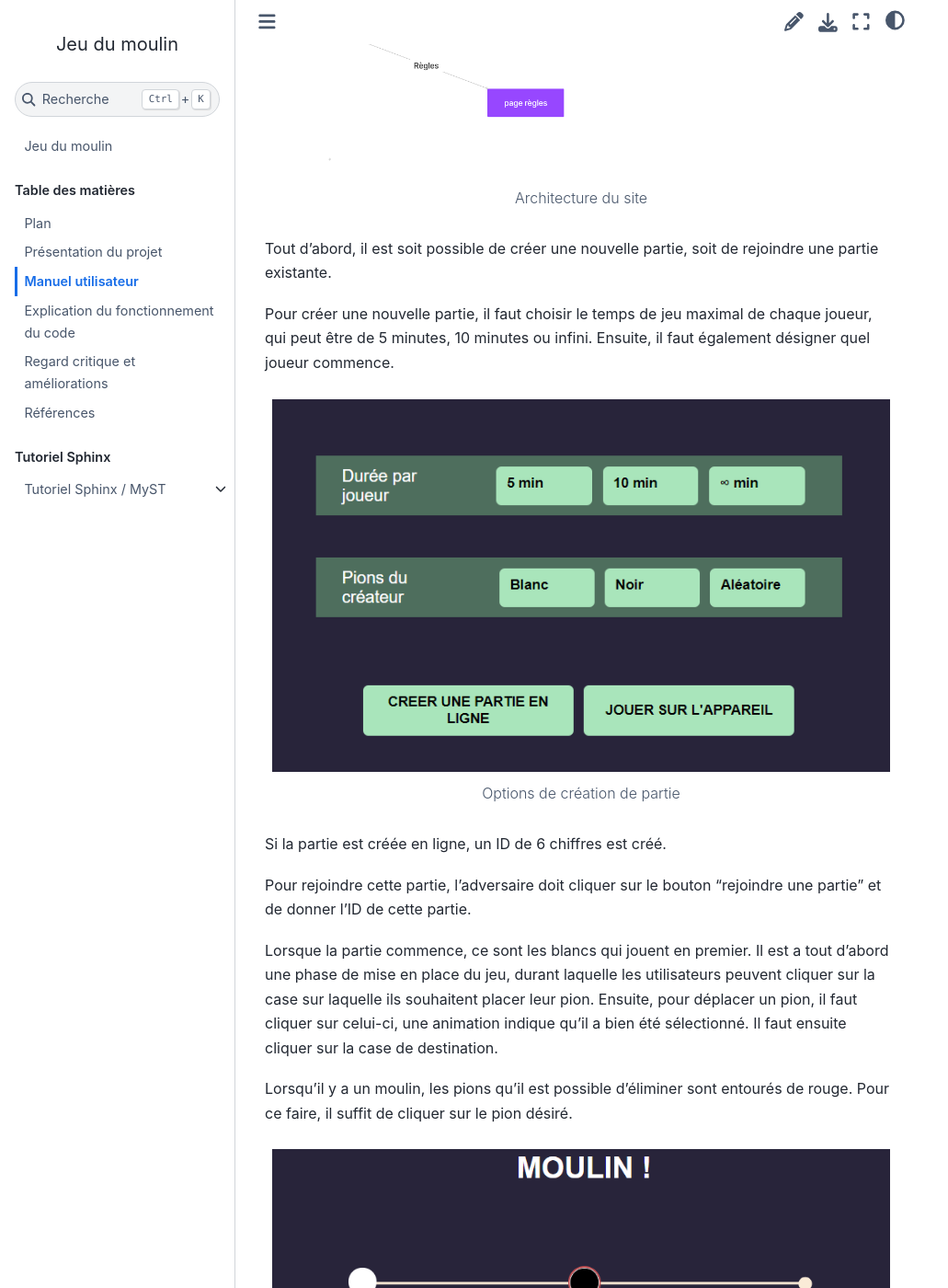
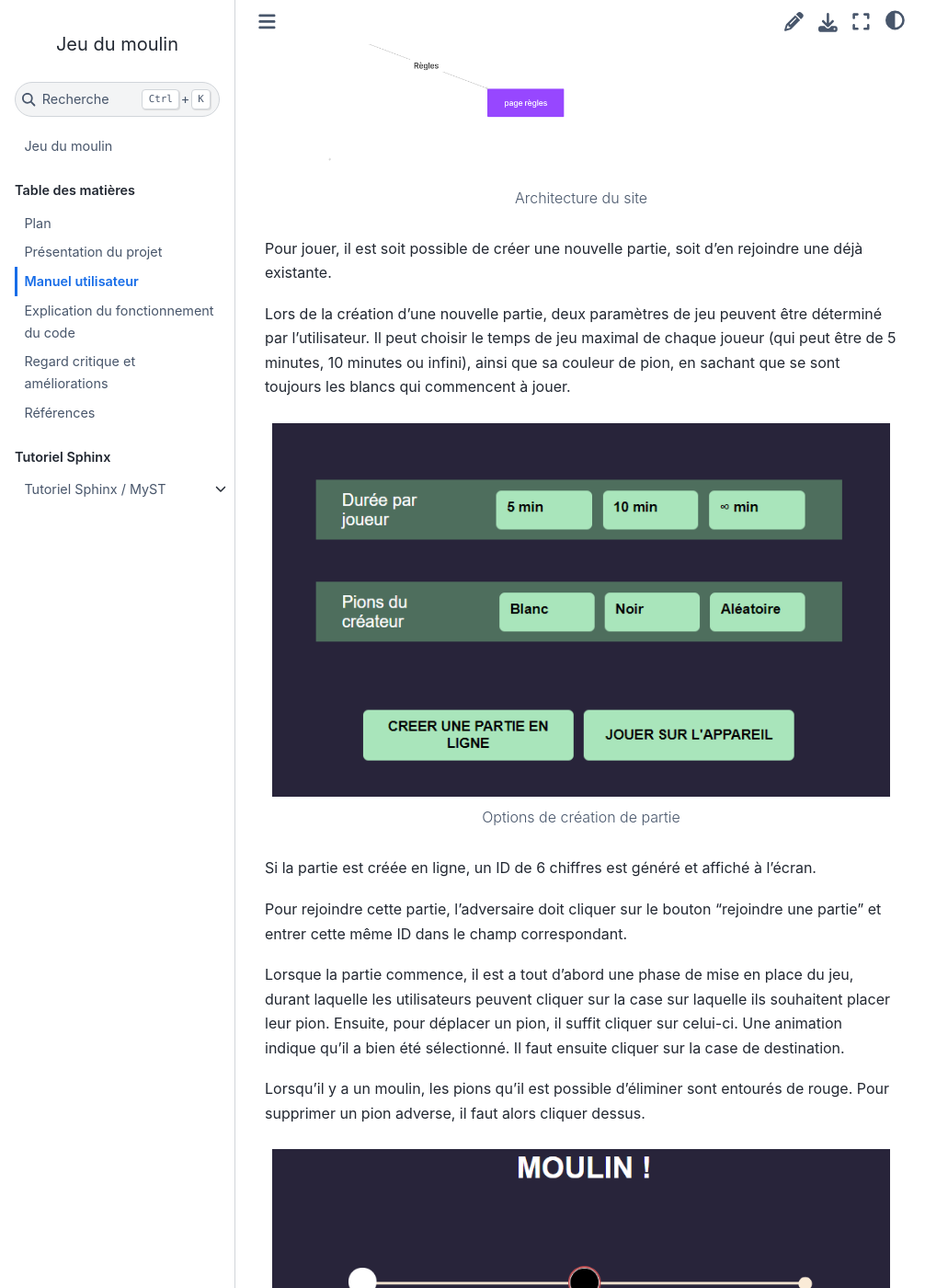
Before and after one commit to valentinethrlr/projet_moulin_documentation, a Sphinx documentation site: the page built from source/manuel.md, in a window 1280 px wide and 1400 px high, scrolled down 321 px. Shown: the whole window at 92% size, without its empty margins (0-1031 px from the left). Built offline with Sphinx 7.4.7 and the Sphinx Book theme 1.1.4, drawn with Linux system fonts in a browser that asks for light colours.

Commit message:
relecture

````diff
--- a/source/manuel.md
+++ b/source/manuel.md
@@ -11,9 +11,9 @@ width: 100%
 Architecture du site
 ```
 
-Tout d'abord, il est soit possible de créer une nouvelle partie, soit de rejoindre une partie existante.
+Pour jouer, il est soit possible de créer une nouvelle partie, soit d'en rejoindre une déjà existante.
 
-Pour créer une nouvelle partie, il faut choisir le temps de jeu maximal de chaque joueur, qui peut être de 5 minutes, 10 minutes ou infini. Ensuite, il faut également désigner quel joueur commence.
+Lors de la création d'une nouvelle partie, deux paramètres de jeu peuvent être déterminé par l'utilisateur. Il peut choisir le temps de jeu maximal de chaque joueur (qui peut être de 5 minutes, 10 minutes ou infini), ainsi que sa couleur de pion, en sachant que se sont toujours les blancs qui commencent à jouer.
 
 
 ```{figure} images/options.png
@@ -22,14 +22,14 @@ width: 100%
 ---
 Options de création de partie
 ```
-Si la partie est créée en ligne, un ID de 6 chiffres est créé.
+Si la partie est créée en ligne, un ID de 6 chiffres est généré et affiché à l'écran.
 
-Pour rejoindre cette partie, l'adversaire doit cliquer sur le bouton "rejoindre une partie" et de donner l'ID de cette partie.
+Pour rejoindre cette partie, l'adversaire doit cliquer sur le bouton "rejoindre une partie" et entrer cette même ID dans le champ correspondant.
 
-Lorsque la partie commence, ce sont les blancs qui jouent en premier. Il est a tout d'abord une phase de mise en place du jeu, durant laquelle les utilisateurs peuvent cliquer sur la case sur laquelle ils souhaitent placer leur pion.
-Ensuite, pour déplacer un pion, il faut cliquer sur celui-ci, une animation indique qu'il a bien été sélectionné. Il faut ensuite cliquer sur la case de destination.
+Lorsque la partie commence, il est a tout d'abord une phase de mise en place du jeu, durant laquelle les utilisateurs peuvent cliquer sur la case sur laquelle ils souhaitent placer leur pion.
+Ensuite, pour déplacer un pion, il suffit cliquer sur celui-ci. Une animation indique qu'il a bien été sélectionné. Il faut ensuite cliquer sur la case de destination.
 
-Lorsqu'il y a un moulin, les pions qu'il est possible d'éliminer sont entourés de rouge. Pour ce faire, il suffit de cliquer sur le pion désiré.
+Lorsqu'il y a un moulin, les pions qu'il est possible d'éliminer sont entourés de rouge. Pour supprimer un pion adverse, il faut alors cliquer dessus.
 
 ```{figure} images/moulin.png
 ---
````
Also changed, not shown: source/explication.md (+8 -8 lines), source/presentation.md (+3 -3 lines).
